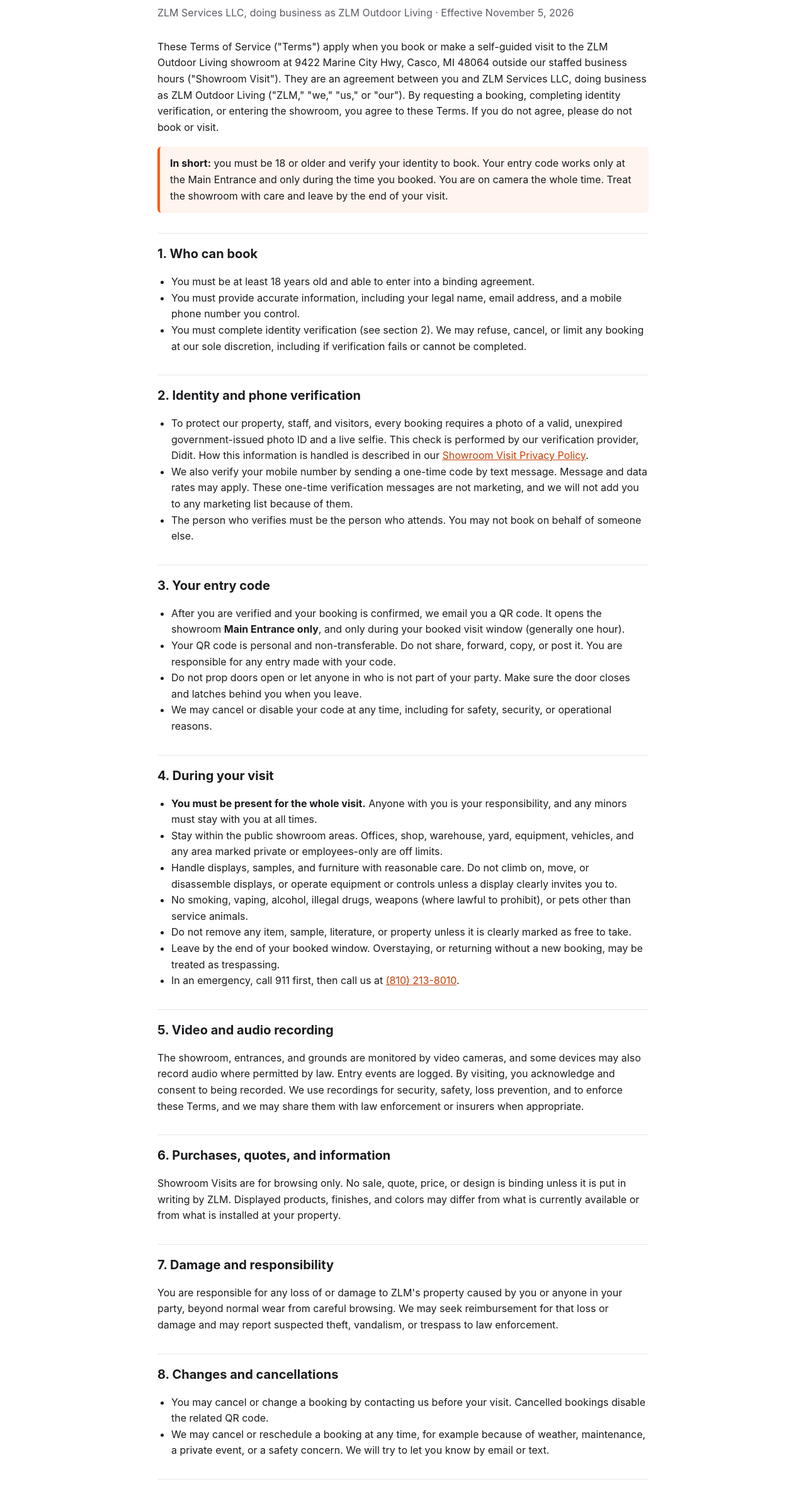
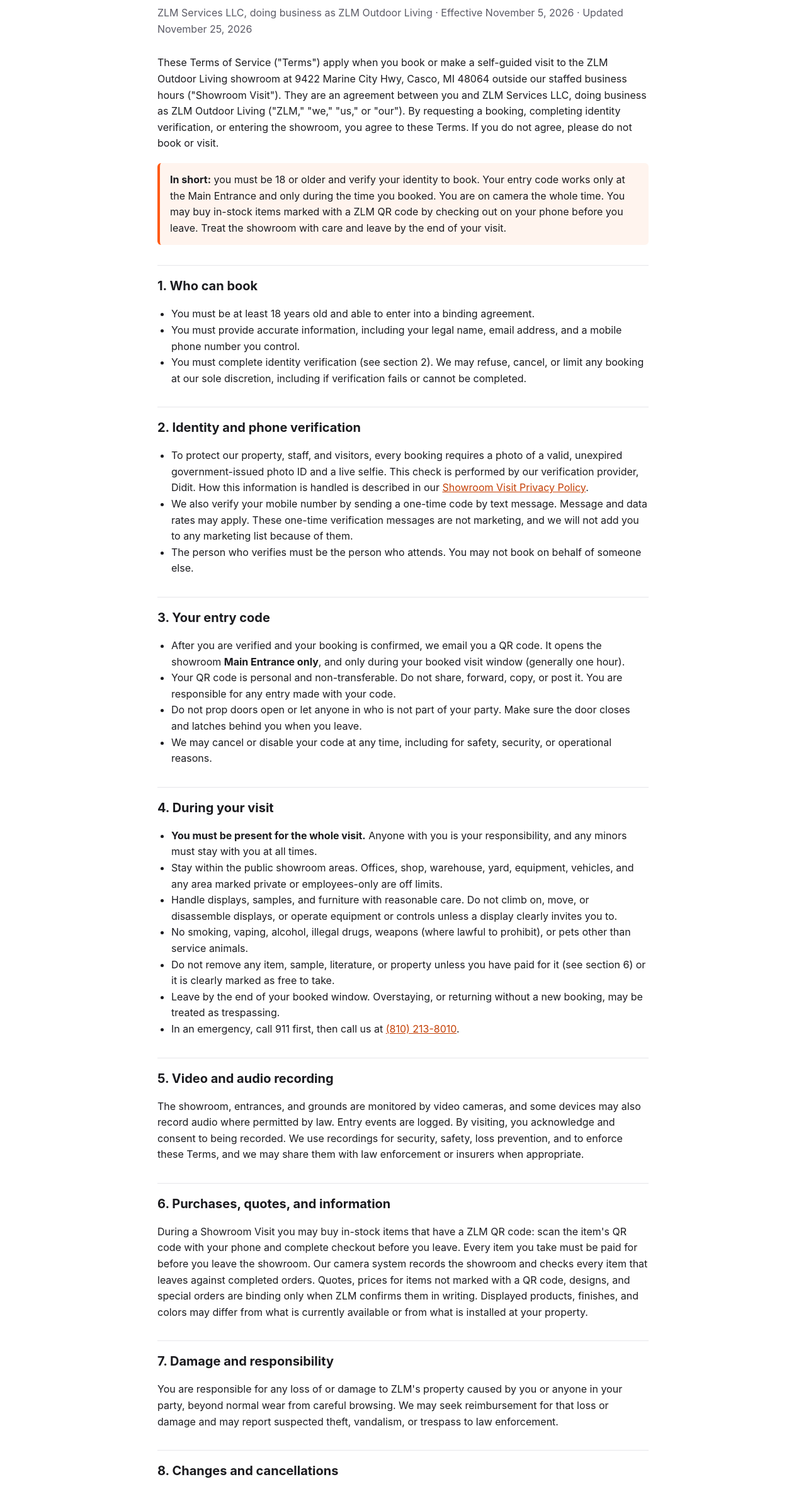
Before and after one commit to zlmoutdoorliving/docs, a plain HTML site: page showroom-terms.html in a window 1280 px wide. Shown: the part 167-2532 px from the top of the page at 63% size. Drawn offline with Linux system fonts and the light colour scheme.

Commit message:
Showroom terms: section 6 purchases via QR checkout (replaces 'browsing only'), section 4 + summary match (Zach, Nov 25)
Co-Authored-By: Claude Opus 5.5 <noreply@anthropic.com>

```diff
--- a/showroom-terms.html
+++ b/showroom-terms.html
@@ -26,12 +26,12 @@
 <header><div class="wrap"><div class="brand">ZLM <span>Outdoor Living</span></div></div></header>
 <main>
   <h1>Showroom Visit Terms of Service</h1>
-  <p class="meta">ZLM Services LLC, doing business as ZLM Outdoor Living · Effective November 5, 2026</p>
+  <p class="meta">ZLM Services LLC, doing business as ZLM Outdoor Living · Effective November 5, 2026 · Updated November 25, 2026</p>
 
   <p>These Terms of Service ("Terms") apply when you book or make a self-guided visit to the ZLM Outdoor Living showroom at 9422 Marine City Hwy, Casco, MI 48064 outside our staffed business hours ("Showroom Visit"). They are an agreement between you and ZLM Services LLC, doing business as ZLM Outdoor Living ("ZLM," "we," "us," or "our"). By requesting a booking, completing identity verification, or entering the showroom, you agree to these Terms. If you do not agree, please do not book or visit.</p>
 
   <div class="callout">
-    <strong>In short:</strong> you must be 18 or older and verify your identity to book. Your entry code works only at the Main Entrance and only during the time you booked. You are on camera the whole time. Treat the showroom with care and leave by the end of your visit.
+    <strong>In short:</strong> you must be 18 or older and verify your identity to book. Your entry code works only at the Main Entrance and only during the time you booked. You are on camera the whole time. You may buy in-stock items marked with a ZLM QR code by checking out on your phone before you leave. Treat the showroom with care and leave by the end of your visit.
   </div>
 
   <h2>1. Who can book</h2>
@@ -62,7 +62,7 @@
     <li>Stay within the public showroom areas. Offices, shop, warehouse, yard, equipment, vehicles, and any area marked private or employees-only are off limits.</li>
     <li>Handle displays, samples, and furniture with reasonable care. Do not climb on, move, or disassemble displays, or operate equipment or controls unless a display clearly invites you to.</li>
     <li>No smoking, vaping, alcohol, illegal drugs, weapons (where lawful to prohibit), or pets other than service animals.</li>
-    <li>Do not remove any item, sample, literature, or property unless it is clearly marked as free to take.</li>
+    <li>Do not remove any item, sample, literature, or property unless you have paid for it (see section 6) or it is clearly marked as free to take.</li>
     <li>Leave by the end of your booked window. Overstaying, or returning without a new booking, may be treated as trespassing.</li>
     <li>In an emergency, call 911 first, then call us at <a href="tel:+18102138010">(810) 213-8010</a>.</li>
   </ul>
@@ -71,7 +71,7 @@
   <p>The showroom, entrances, and grounds are monitored by video cameras, and some devices may also record audio where permitted by law. Entry events are logged. By visiting, you acknowledge and consent to being recorded. We use recordings for security, safety, loss prevention, and to enforce these Terms, and we may share them with law enforcement or insurers when appropriate.</p>
 
   <h2>6. Purchases, quotes, and information</h2>
-  <p>Showroom Visits are for browsing only. No sale, quote, price, or design is binding unless it is put in writing by ZLM. Displayed products, finishes, and colors may differ from what is currently available or from what is installed at your property.</p>
+  <p>During a Showroom Visit you may buy in-stock items that have a ZLM QR code: scan the item's QR code with your phone and complete checkout before you leave. Every item you take must be paid for before you leave the showroom. Our camera system records the showroom and checks every item that leaves against completed orders. Quotes, prices for items not marked with a QR code, designs, and special orders are binding only when ZLM confirms them in writing. Displayed products, finishes, and colors may differ from what is currently available or from what is installed at your property.</p>
 
   <h2>7. Damage and responsibility</h2>
   <p>You are responsible for any loss of or damage to ZLM's property caused by you or anyone in your party, beyond normal wear from careful browsing. We may seek reimbursement for that loss or damage and may report suspected theft, vandalism, or trespass to law enforcement.</p>
```
